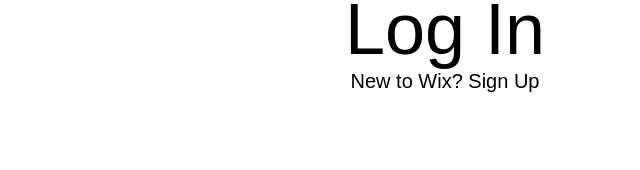
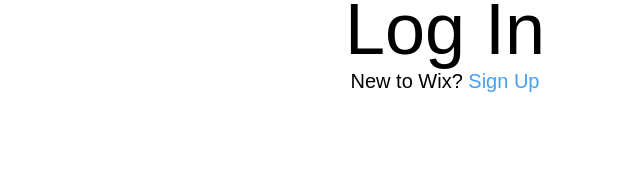
Before and after one commit to chengawix/fed-crash-course, a plain HTML site: page 01-be-more-browser/index.html in a window 1280 px wide. Shown: the part 394-564 px from the top of the page, 195-835 px from the left. Drawn offline with Linux system fonts and the light colour scheme; a web font is replaced by a local one.

Commit message:
alt-text-color

```diff
--- a/01-be-more-browser/style.css
+++ b/01-be-more-browser/style.css
@@ -17,7 +17,7 @@
     border: none;
 }
 
-.blue {
+.alt-text-color {
     color: #459fed;
   }
 
```
